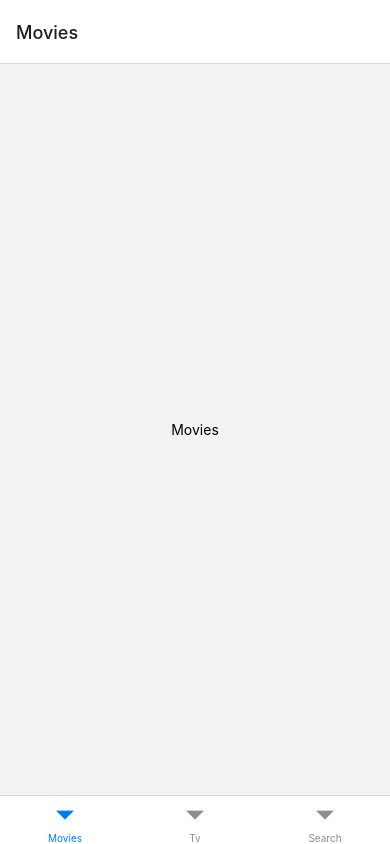
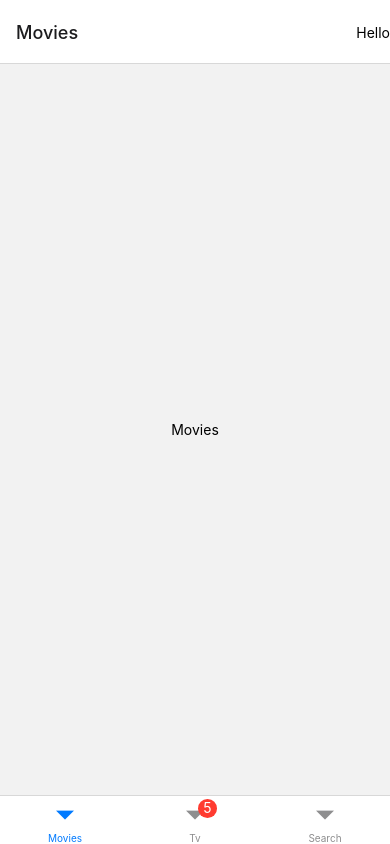
Before and after one commit to helloeujin/moovies, a React Native app: screen / in a window 390 px wide. Built offline with nearby package versions, Linux system fonts and the light colour scheme.

Commit message:
tab navigation options

```diff
--- a/navigation/Tabs.js
+++ b/navigation/Tabs.js
@@ -1,4 +1,5 @@
 import React from 'react';
+import { View, Text } from 'react-native';
 import { createBottomTabNavigator } from '@react-navigation/bottom-tabs';
 import Movies from '../screens/Movies';
 import Tv from '../screens/Tv';
@@ -7,9 +8,32 @@ import Search from '../screens/Search';
 const Tab = createBottomTabNavigator();
 
 const Tabs = () => (
-  <Tab.Navigator>
-    <Tab.Screen name="Movies" component={Movies} />
-    <Tab.Screen name="Tv" component={Tv} />
+  <Tab.Navigator
+    initialRouteName="Movie"
+    screenOptions={{
+      tabBarLabelStyle: {
+        // backgroundColor: 'red',
+      },
+      //   tabBarLabelPosition: 'beside-icon',
+      //   tabBarActiveTintColor: '#6200ee',
+      tabBarStyle: {
+        // backgroundColor: 'yellow',
+      },
+    }}
+  >
+    <Tab.Screen
+      name="Movies"
+      component={Movies}
+      options={{
+        // headerTitleStyle: { color: 'tomato' },
+        headerRight: () => (
+          <View>
+            <Text>Hello</Text>
+          </View>
+        ),
+      }}
+    />
+    <Tab.Screen name="Tv" component={Tv} options={{ tabBarBadge: 5 }} />
     <Tab.Screen name="Search" component={Search} />
   </Tab.Navigator>
 );
```
